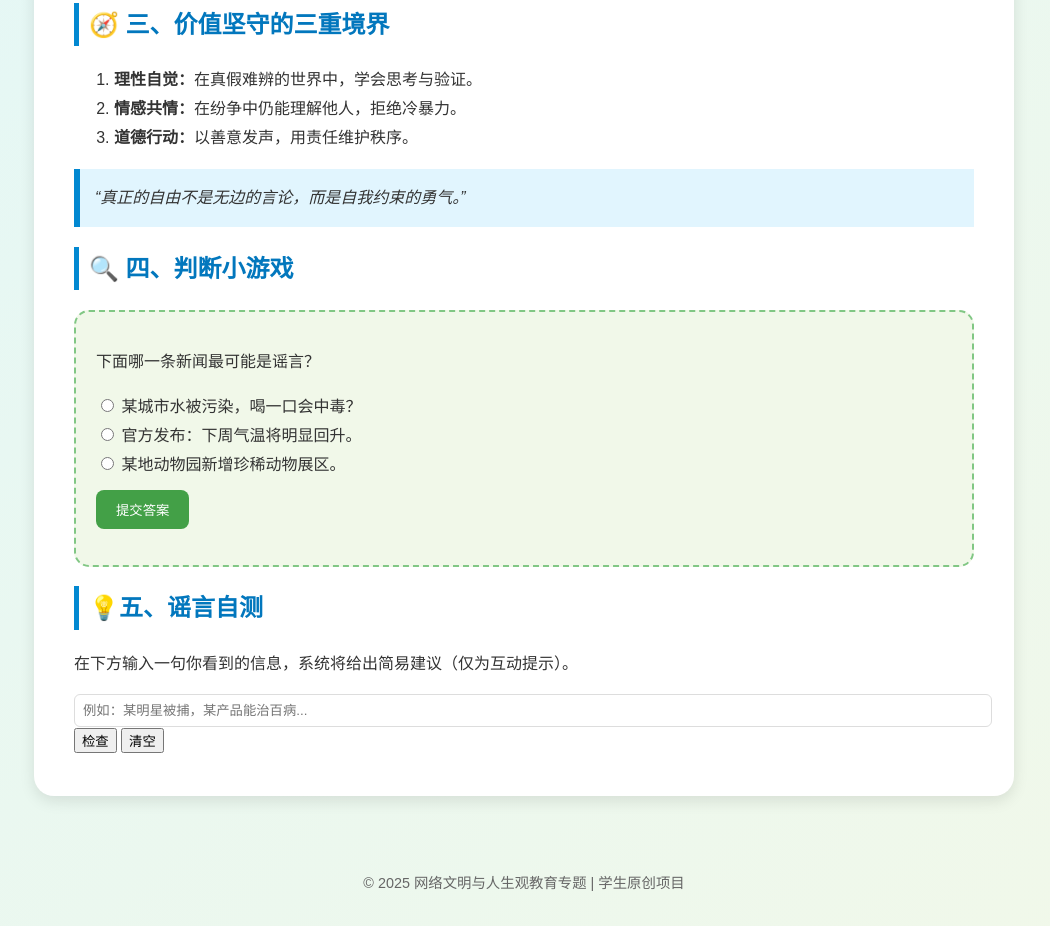
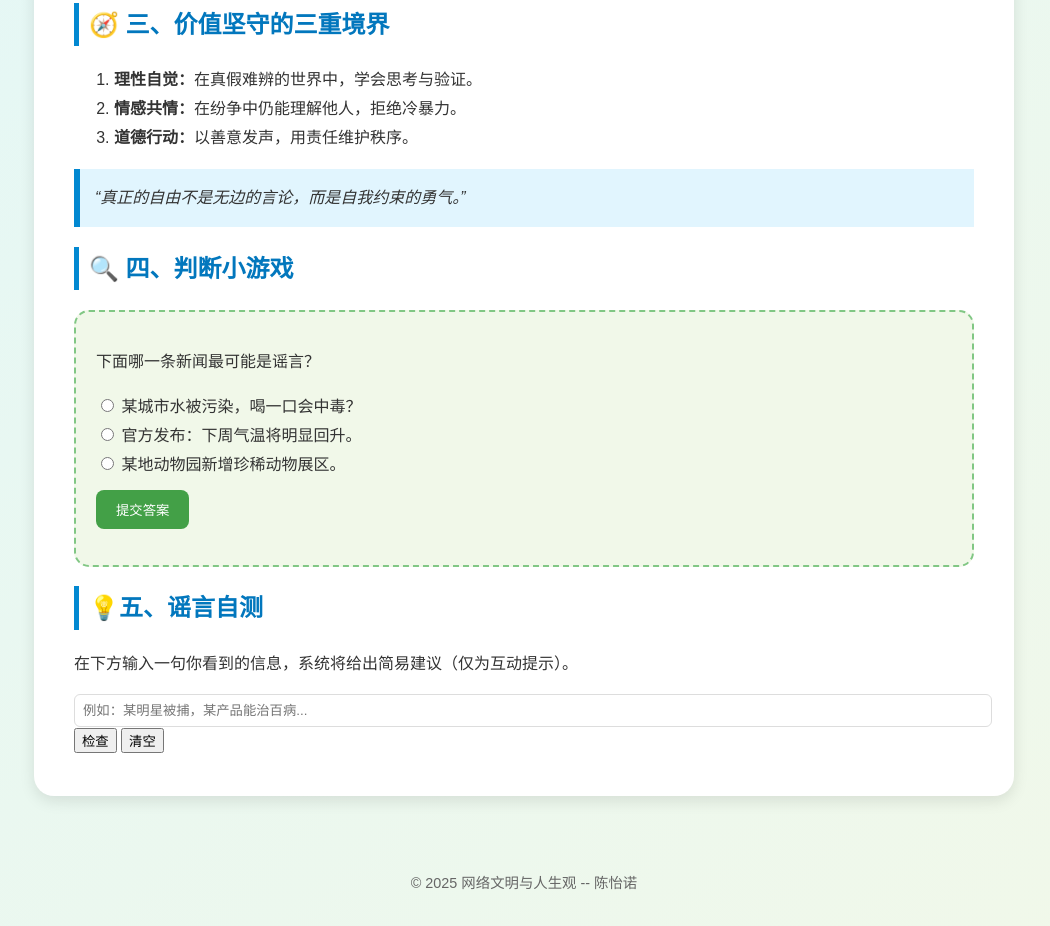
Before and after one commit to ChenYinuo-Enoch/Creative1, a plain HTML site: page index.html in a window 1280 px wide. Shown: the part 877-1803 px from the top of the page, without its empty margins (116-1166 px from the left). Drawn offline with Linux system fonts and the light colour scheme.

Commit message:
Update index.html

```diff
--- a/index.html
+++ b/index.html
@@ -133,7 +133,7 @@
   </main>
 
   <footer>
-    <p>© 2025 网络文明与人生观教育专题 | 学生原创项目</p>
+    <p>© 2025 网络文明与人生观 -- 陈怡诺</p>
   </footer>
 
   <script>
```
